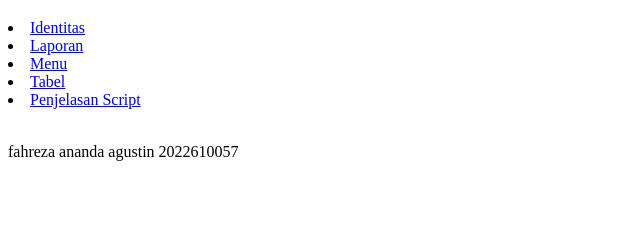
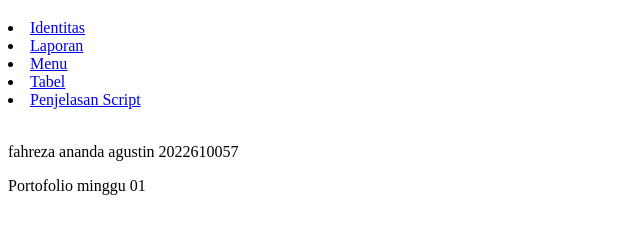
Before and after one commit to Fhrezand/perancangan-web, a plain HTML site: page index.html in a window 1280 px wide. Shown: the part 61-294 px from the top of the page, without its empty margins (0-640 px from the left). Drawn offline with Linux system fonts and the light colour scheme.

Commit message:
Update index.html

```diff
--- a/index.html
+++ b/index.html
@@ -16,6 +16,7 @@
     </header>
     <footer><br>
     <p>fahreza ananda agustin 2022610057</p>
+    <p>Portofolio minggu 01</p>
 </footer>
 </body>
 </html>
```
